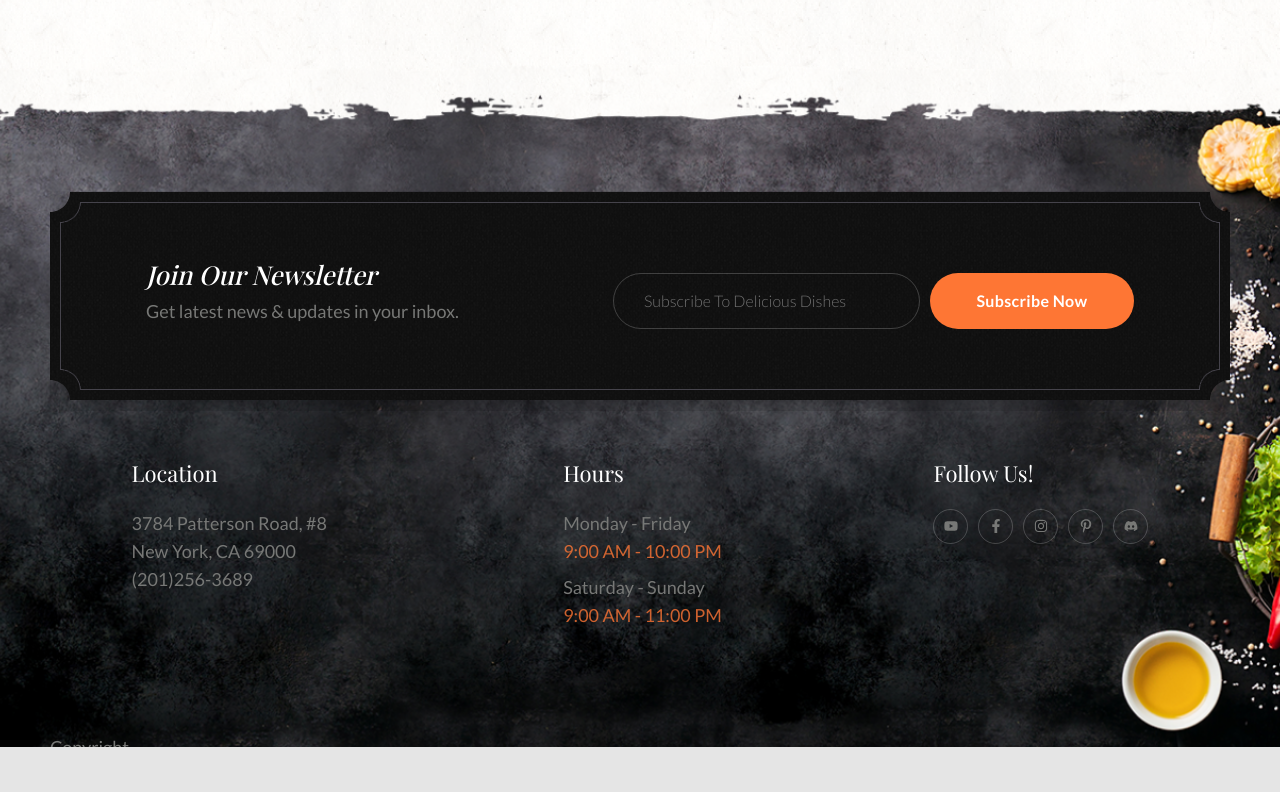
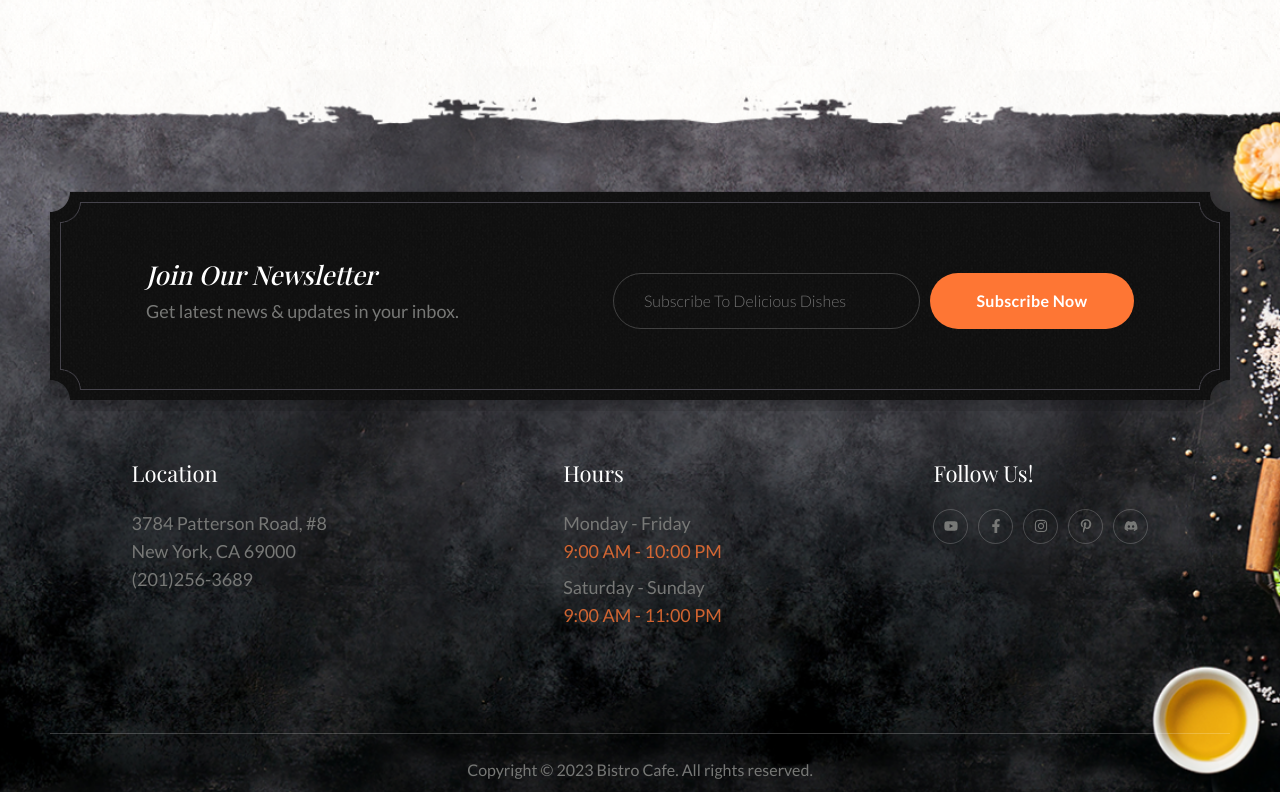
Before and after one commit to stanclarke-jr/restaurant-demo, a React (Create React App) app: page / in a window 1280 px wide. Shown: the part 4841-5633 px from the top of the page. Before the commit the page ends 5588 px from the top, so only its background shows below. Built offline with nearby package versions, Linux system fonts and the light colour scheme; the HTML template or start-up script is replaced by a standard one; a web font is replaced by a local one.

Commit message:
feat: Copyright section/component

```diff
--- a/src/components/Copyright.js
+++ b/src/components/Copyright.js
@@ -1,7 +1,18 @@
 import React from 'react';
 
 const Copyright = () => {
-  return <div>Copyright</div>;
+  return (
+    <div className="border-t border-white/20">
+      <div className="container mx-auto">
+        <div className="py-6">
+          <p className="text-center text-base">
+            Copyright &copy; {new Date().getFullYear()} Bistro Cafe. All rights
+            reserved.
+          </p>
+        </div>
+      </div>
+    </div>
+  );
 };
 
 export default Copyright;
```
